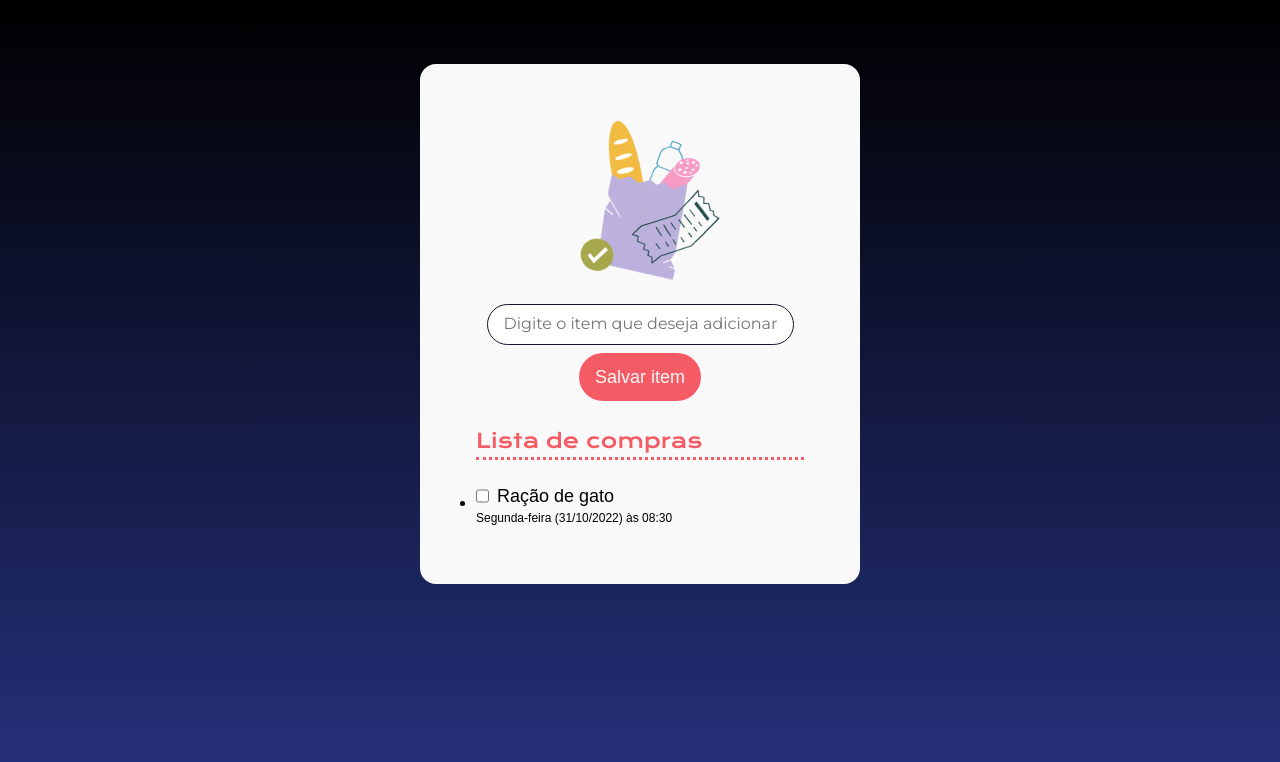
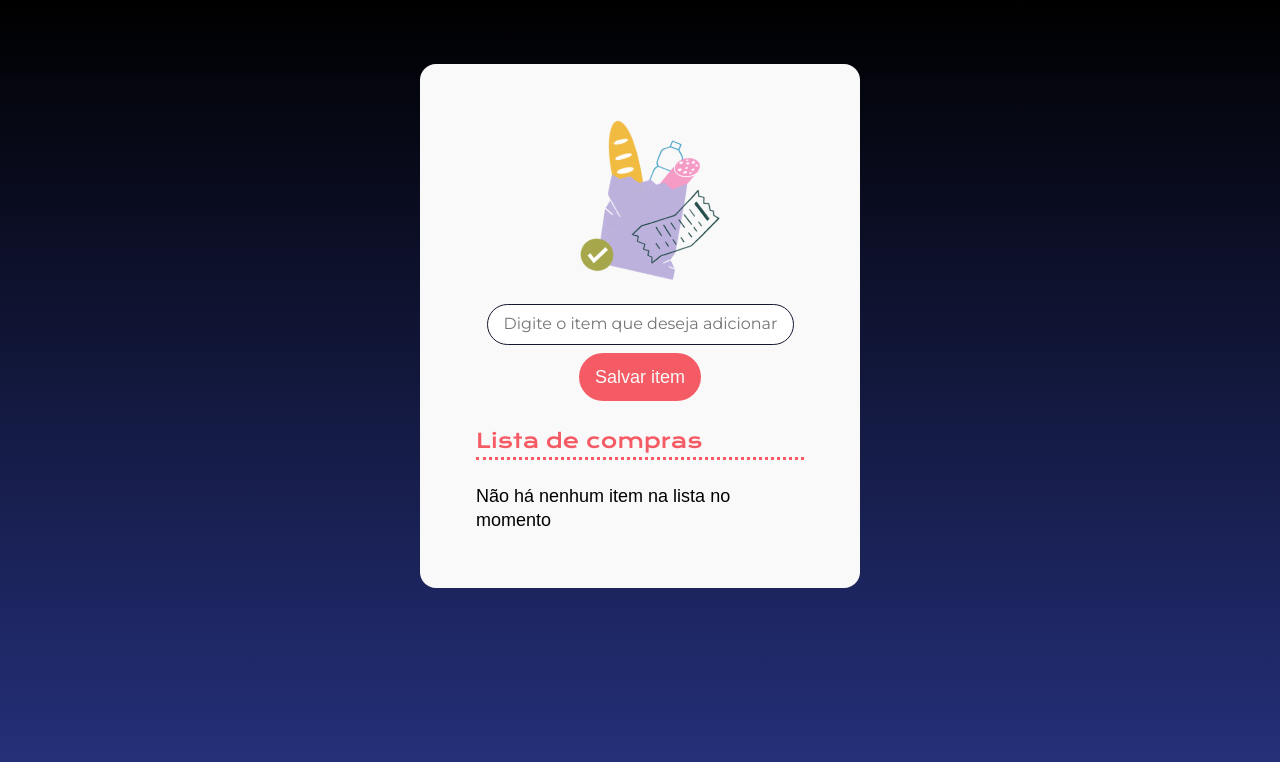
Before and after one commit to pierasiqueira/lista-compras, a plain HTML site: page index.html in a window 1280 px wide. Drawn offline with nearby package versions, Linux system fonts and the light colour scheme; a web font is replaced by a local one.

Commit message:
Lista vazia

```diff
--- a/index.html
+++ b/index.html
@@ -31,14 +31,7 @@
         <hr />
 
         <ul id="lista-de-compras">
-          <li>
-            <div class="lista-item-container">
-              <input type="checkbox" id="checkbox-1" />
-              <p>Ração de gato</p>
-            </div>
-            <p class="texto-data">Segunda-feira (31/10/2022) às 08:30</p>
-          </li>
-        </ul>
+        <p class="mensagem-lista-vazia">Não há nenhum item na lista no momento</p>
       </div>
     </main>
     <script defer src="index.js"> </script>
--- a/index.js
+++ b/index.js
@@ -43,4 +43,18 @@ inputCheckbox.addEventListener("click", function() {
 
     listaDeCompras.appendChild(itemDaLista);
 
+    verificarListaVazia();
 })
+
+const mensagemListaVazia = document.querySelector(".mensagem-lista-vazia");
+
+function verificarListaVazia() {
+    const itensDaLista = listaDeCompras.querySelectorAll("li");
+    if (itensDaLista.length === 0) {
+        mensagemListaVazia.style.display = "block"
+    } else {
+        mensagemListaVazia.style.display = "none"
+    }
+}
+
+verificarListaVazia();
```
